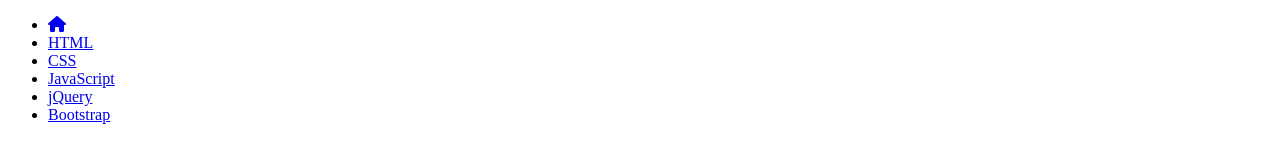
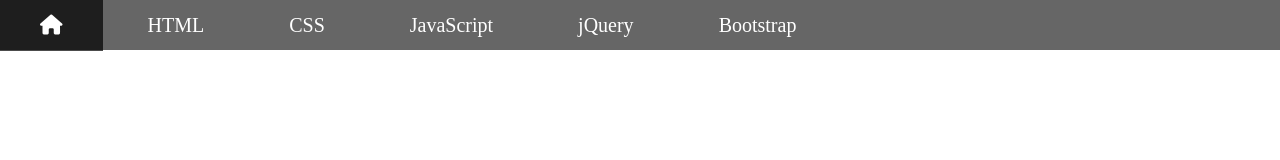
Before and after one commit to tops-nidhi/24dec_wd, a plain HTML site: page 06Frameset/01Frame/Nav.html in a window 1280 px wide. Drawn offline with Linux system fonts and the light colour scheme.

Commit message:
Update Nav.html

```diff
--- a/06Frameset/01Frame/Nav.html
+++ b/06Frameset/01Frame/Nav.html
@@ -6,7 +6,31 @@
     <meta name="viewport" content="width=device-width, initial-scale=1.0">
     <title>Navigation</title>
     <link rel="stylesheet" href="https://cdnjs.cloudflare.com/ajax/libs/font-awesome/6.3.0/css/all.min.css"/>
-
+    <style>
+        *{
+            margin: 0;
+            padding: 0;
+        }
+        ul{
+            font-size: 20px;
+            height: 50px;
+            background: #666;
+            line-height: 50px;
+        }
+        a{
+            text-decoration: none;
+            color: #fff;
+        }
+        li{
+            list-style: none;
+            display: inline;
+            padding: 15px 40px;
+        }
+        li:hover{
+            /* background: #000; */
+            background: rgba(0, 0, 0, 0.7);
+        }
+    </style>
 </head>
 <body>
     <ul>
```
